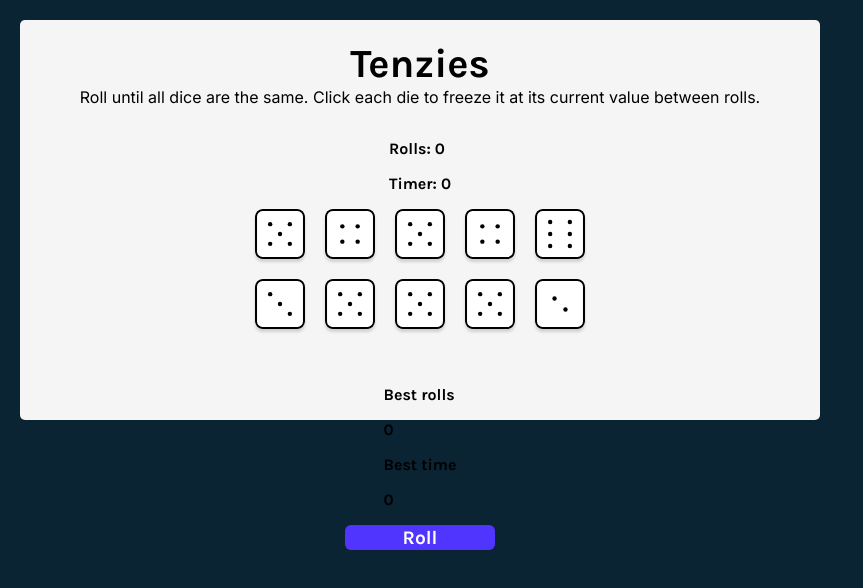
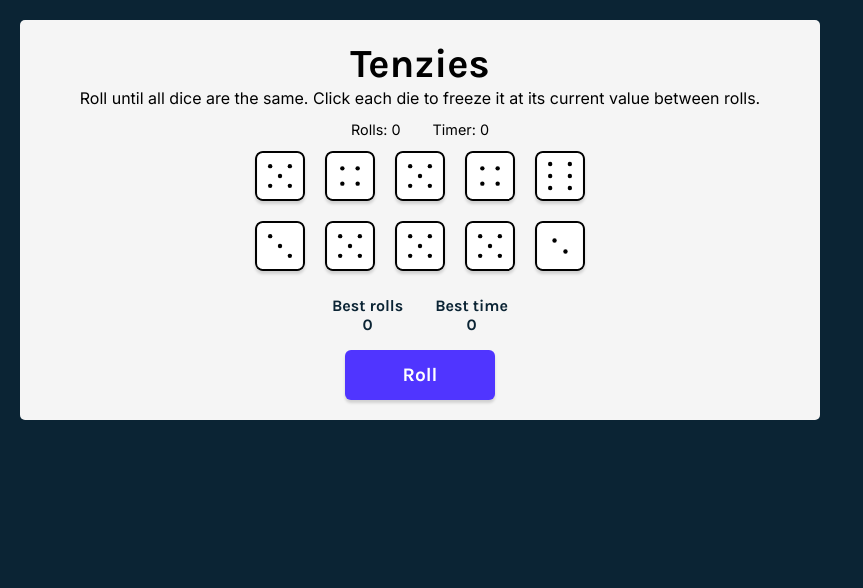
Before and after one commit to kamil713/react-basics, a React (Vite) app in the folder tenzies/: page / in a window 1280 px wide. Shown: the top 588 px of the page, without its empty margins (0-863 px from the left). Built offline with nearby package versions, Linux system fonts and the light colour scheme.

Commit message:
add styles for scoreboard component and fix margines

```diff
--- a/tenzies/src/App.css
+++ b/tenzies/src/App.css
@@ -27,17 +27,34 @@ main {
 }
 
 .instructions {
+  margin: 0;
   font-family: 'Inter', sans-serif;
   font-weight: 400;
   margin-top: 0;
   text-align: center;
 }
 
+.stats-container, .scoreboard {
+  display: flex;
+  justify-content: center;
+  align-items: center;
+  gap: 2rem;
+  margin: 0.8rem 0;
+}
+
+.stats-container--rolls,
+.stats-container--timer {
+   margin: 0;
+   font-family: 'Inter', sans-serif;
+   font-size: 0.9rem;
+   font-weight: 400;
+}
+
 .dice-container {
   display: grid;
   grid-template: auto auto / repeat(5, 1fr);
   gap: 20px;
-  margin-bottom: 40px;
+  margin-bottom: 25px;
 }
 
 .die-face {
@@ -50,16 +67,35 @@ main {
   cursor: pointer;
 }
 
+.scoreboard {
+  margin: 0;
+}
+
+.rolls-best,
+.time-best {
+  display: flex;
+  align-items: center;
+  flex-direction: column;
+}
+
+.rolls-best > p,
+.time-best > p {
+  color: #0b2434;
+  margin-block: 0;
+}
+
 .roll-dice {
   height: 50px;
   width: 150px;
   border: none;
   border-radius: 6px;
+  box-shadow: 0px 3px 3px rgba(0, 0, 0, 0.15);
   background-color: #5035FF;
   color: white;
   font-size: 1.2rem;
   font-family: 'Karla';
   cursor: pointer;
+  margin-top: 15px;
 }
 
 .roll-dice:focus {
```
